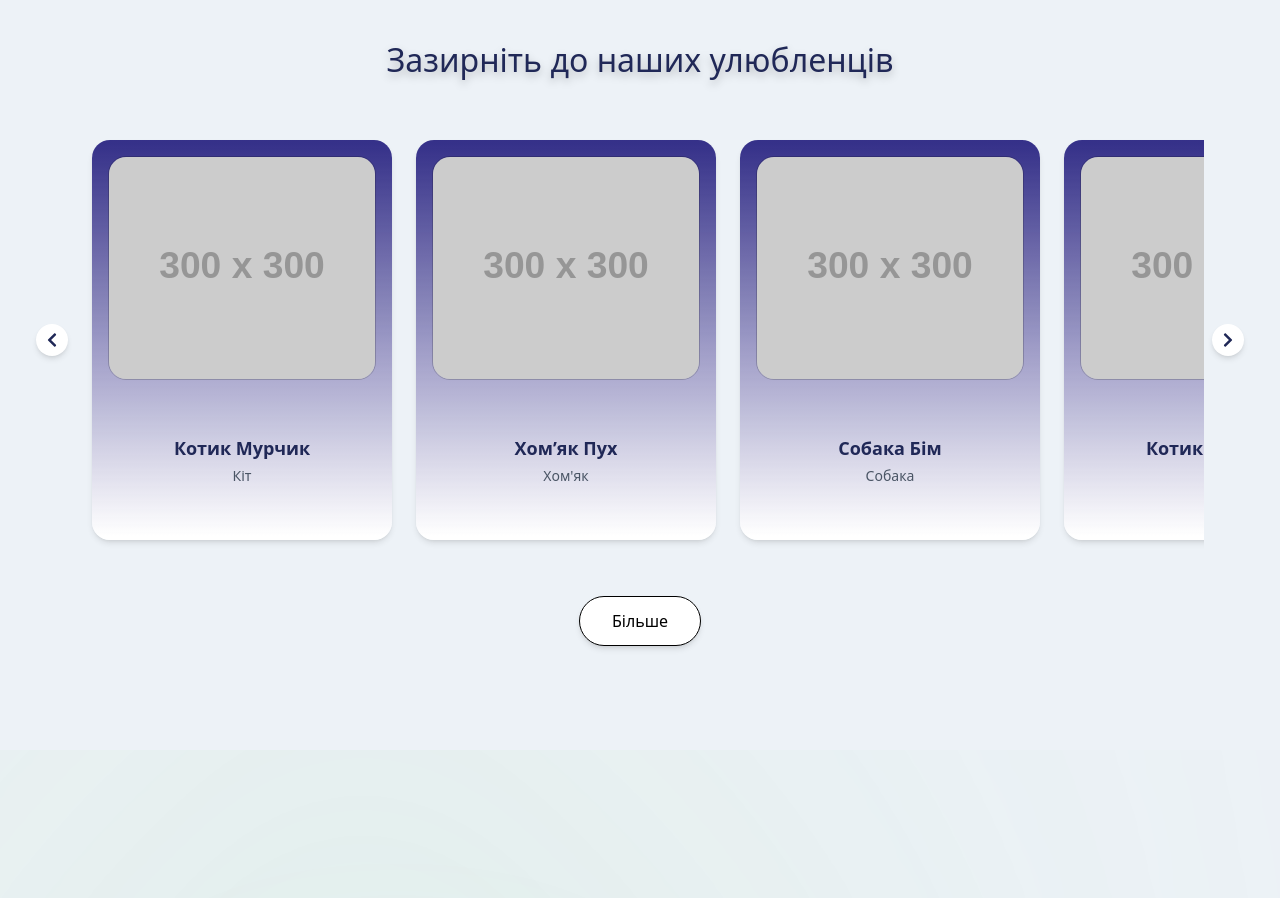
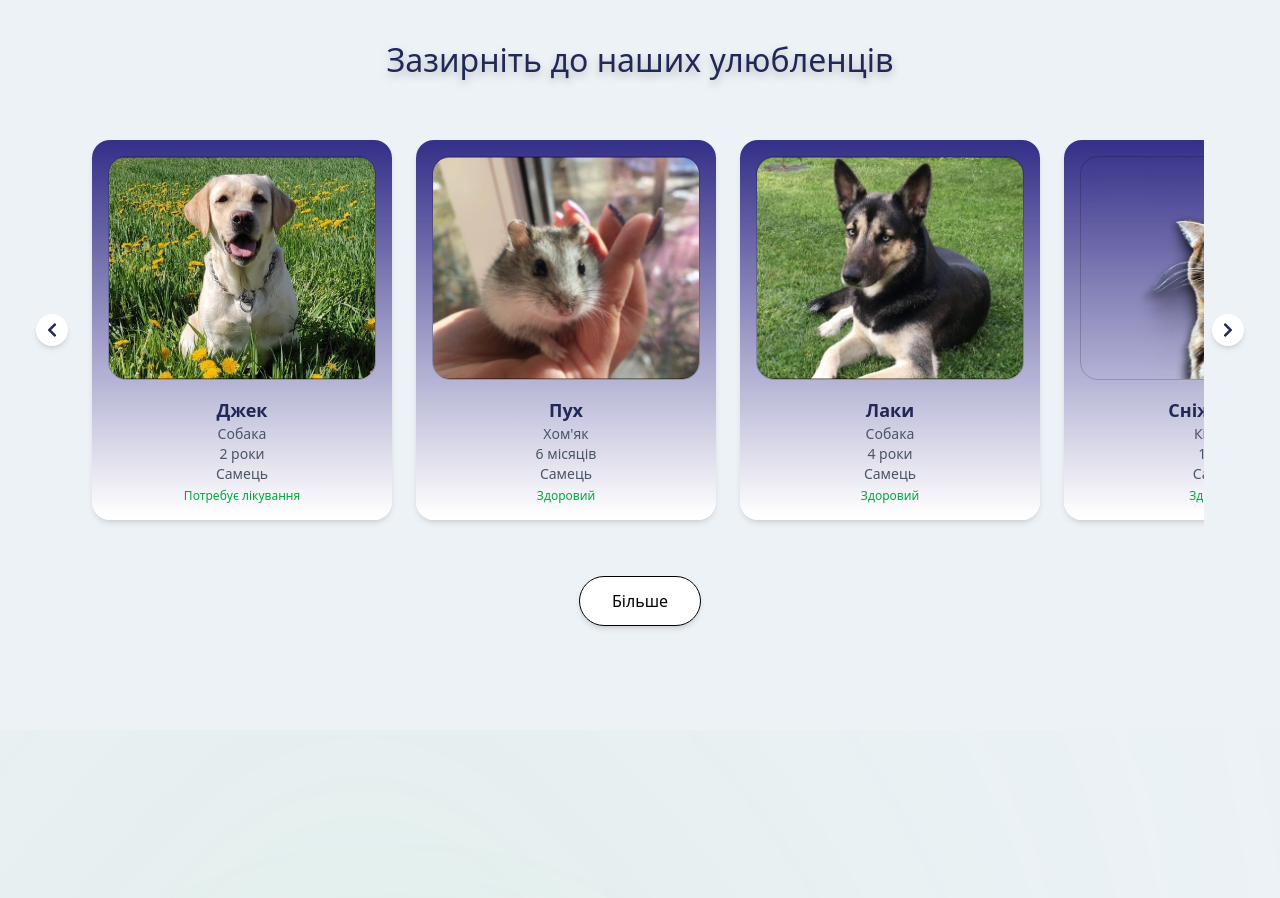
Before and after one commit to Miar0/Django-React-3DN, a React (Vite) app in the folder frontend/: page / in a window 1280 px wide. Shown: the part 920-1818 px from the top of the page. Built offline with nearby package versions, Linux system fonts and the light colour scheme.

Commit message:
refactor: update info

```diff
--- a/frontend/src/components/carousel/Carousel.jsx
+++ b/frontend/src/components/carousel/Carousel.jsx
@@ -1,16 +1,18 @@
 import React, { useRef, useEffect, useState } from 'react';
 import { FaChevronLeft, FaChevronRight } from 'react-icons/fa';
-import pets from '../../data/pets';
+import petsData from '../../data/pets';
 import PetCard from './PetCard';
-import {Link} from "react-router-dom";
+import { Link } from 'react-router-dom';
 
 const Carousel = () => {
     const [index, setIndex] = useState(0);
     const containerRef = useRef(null);
 
-    const CARD_WIDTH = 300; // px — ширина однієї картки
-    const GAP = 24; // px — проміжок між картками
-    const VISIBLE_CARDS = 4;
+    const pets = petsData; // показуємо всі тваринки
+
+    const CARD_WIDTH = 300;
+    const GAP = 24;
+    const VISIBLE_CARDS = 3;
 
     const scrollToIndex = (i) => {
         if (containerRef.current) {
@@ -30,7 +32,7 @@ const Carousel = () => {
             setIndex((prev) => (prev + 1) % pets.length);
         }, 3500);
         return () => clearInterval(interval);
-    }, []);
+    }, [pets.length]);
 
     const handlePrev = () => {
         setIndex((prev) => (prev - 1 + pets.length) % pets.length);
@@ -42,9 +44,9 @@ const Carousel = () => {
 
     return (
         <section className="bg-[#EDF2F7] dark:bg-dark-fond py-12 mt-20">
-            <div className="max-w-[1440px] mx-auto px-19 pb-14 flex flex-col justify-center ">
+            <div className="max-w-[1440px] mx-auto px-19 pb-14 flex flex-col justify-center">
                 <h2 className="text-[32px] text-[#202857] font-medium text-center mb-10 drop-shadow-[0_4px_4px_rgba(0,0,0,0.23)]
-                dark:text-white">
+          dark:text-white">
                     Зазирніть до наших улюбленців
                 </h2>
 
@@ -52,15 +54,12 @@ const Carousel = () => {
                     <button
                         onClick={handlePrev}
                         className="absolute -left-10 top-1/2 transform -translate-y-1/2 z-10 bg-white p-2 rounded-full
-                        shadow-md cursor-pointer transition-transform duration-300 ease-in-out hover:scale-110"
+              shadow-md cursor-pointer transition-transform duration-300 ease-in-out hover:scale-110"
                     >
-                        <FaChevronLeft className="text-[#202857]"/>
+                        <FaChevronLeft className="text-[#202857]" />
                     </button>
-                    <div
-                        ref={containerRef}
-                        className="relative w-full overflow-hidden"
-                    >
-                        {/* Лінійка з картками */}
+
+                    <div ref={containerRef} className="relative w-full overflow-hidden">
                         <div
                             className="flex px-4 will-change-transform py-4"
                             style={{
@@ -68,13 +67,13 @@ const Carousel = () => {
                                 width: `${pets.length * (CARD_WIDTH + GAP)}px`,
                             }}
                         >
-                            {pets.map((pet, idx) => (
+                            {pets.map((pet) => (
                                 <div
                                     key={pet.id}
                                     className="flex-shrink-0"
-                                    style={{width: `${CARD_WIDTH}px`}}
+                                    style={{ width: `${CARD_WIDTH}px` }}
                                 >
-                                    <PetCard pet={pet}/>
+                                    <PetCard pet={pet} />
                                 </div>
                             ))}
                         </div>
@@ -83,18 +82,18 @@ const Carousel = () => {
                     <button
                         onClick={handleNext}
                         className="absolute -right-10 top-1/2 transform -translate-y-1/2 z-10 bg-white p-2 rounded-full
-                         shadow-md cursor-pointer transition-transform duration-300 ease-in-out hover:scale-110"
+              shadow-md cursor-pointer transition-transform duration-300 ease-in-out hover:scale-110"
                     >
-                        <FaChevronRight className="text-[#202857]"/>
+                        <FaChevronRight className="text-[#202857]" />
                     </button>
                 </div>
 
-                <div className="flex justify-center items-center mt-10 ">
+                <div className="flex justify-center items-center mt-10">
                     <Link to="/announcements" className="group">
                         <button
                             className="flex items-center gap-2 px-8 py-3 rounded-full border border-[--color-news-accent] text-[--color-news-accent]
-                    bg-white shadow-md transition hover:bg-[#ECEBFF] hover:scale-105 active:scale-95 focus-visible:ring-2
-                    dark:border-white dark:text-white dark:bg-transparent dark:hover:bg-white/10 cursor-pointer"
+              bg-white shadow-md transition hover:bg-[#ECEBFF] hover:scale-105 active:scale-95 focus-visible:ring-2
+              dark:border-white dark:text-white dark:bg-transparent dark:hover:bg-white/10 cursor-pointer"
                         >
                             Більше
                         </button>
--- a/frontend/src/components/carousel/PetCard.jsx
+++ b/frontend/src/components/carousel/PetCard.jsx
@@ -8,7 +8,7 @@ const PetCard = ({ pet }) => {
 
     return (
         <Link to={`/animals/${pet.id}`}>
-            <div className="w-full max-w-[300px] h-100 mx-auto px-4 pt-4
+            <div className="w-full max-w-[300px] h-auto mx-auto px-4 pt-4
         rounded-[18px] shadow-md flex flex-col items-center justify-start
         transition-transform duration-300 hover:scale-105 z-10 hover:z-30
         bg-[linear-gradient(to_bottom,_rgba(7,0,109,0.8)_1%,_#FFFFFF_99%)]
@@ -16,15 +16,19 @@ const PetCard = ({ pet }) => {
             >
                 <img
                     src={previewImage}
-                    alt={pet?.name || 'Котик'}
+                    alt={pet.name}
                     className="w-68 h-56 object-cover rounded-[18px]
-          border-1 border-[rgba(0,0,0,0.19)]
-          dark:border-[rgba(0,0,0,0.19)]"
+          border-1 border-[rgba(0,0,0,0.19)] dark:border-[rgba(0,0,0,0.19)]"
                 />
                 <div className="p-4 text-center flex flex-col items-center justify-center flex-1">
                     <h3 className="text-lg font-semibold text-[#202857]">{pet.name}</h3>
-                    {pet.type && (
-                        <p className="text-sm text-gray-600 mt-1">{pet.type}</p>
+                    <p className="text-sm text-gray-600">{pet.type}</p>
+                    {pet.age && <p className="text-sm text-gray-600">{pet.age}</p>}
+                    {pet.gender && <p className="text-sm text-gray-600">{pet.gender}</p>}
+                    {pet.healthStatus && (
+                        <p className="text-xs mt-1 text-green-600 dark:text-green-300">
+                            {pet.healthStatus}
+                        </p>
                     )}
                 </div>
             </div>
--- a/frontend/src/data/pets.js
+++ b/frontend/src/data/pets.js
@@ -1,102 +1,82 @@
-import dogImg from '../assets/images/dogs.png';
-import catImg from '../assets/images/cat.png';
-import hamsterImg from  '../assets/images/hamster.png';
-import dogJack  from '../assets/images/dogJack.png';
-import catM  from '../assets/images/catM.png';
-import hamsterM  from '../assets/images/hamsterM.png';
-import dogLabrador  from '../assets/images/dogLabrador.png';
-
+import catImg from '../assets/images/catM.png';
+import dogImg from '../assets/images/dogJack.png';
+import hamsterImg from '../assets/images/hamsterM.png';
+import dogLabrador from '../assets/images/dogLabrador.png';
+import dogImg2 from '../assets/images/dogs.png';
+import catImg2 from '../assets/images/cat.png';
 
 const pets = [
     {
         id: 1,
-        name: "Собака Джек",
-        type: "Собака",
-        image: dogJack,
+        name: "Мурка",
+        type: "Кіт",
+        age: "3 роки",
+        gender: "Самка",
+        healthStatus: "Здорова",
+        description: "Добра киця, яка любить бавитись і муркотіти біля людей.",
+        contact: "shelter@petlink.ua",
+        shelterId: 986,
+        images: [catImg],
     },
     {
         id: 2,
-        name: "Котик Мурчик",
-        type: "Кіт",
-        image: catM,
+        name: "Джек",
+        type: "Собака",
+        age: "2 роки",
+        gender: "Самець",
+        healthStatus: "Потребує лікування",
+        description: "Активний песик, який шукає надійного друга.",
+        contact: "dogshelter@petlink.ua",
+        shelterId: 808,
+        images: [dogImg],
     },
     {
         id: 3,
-        name: "Хом’як Пух",
+        name: "Пух",
         type: "Хом'як",
-        image: hamsterM,
+        age: "6 місяців",
+        gender: "Самець",
+        healthStatus: "Здоровий",
+        description: "Маленький хом'як, ідеальний для сім’ї з дітьми.",
+        contact: "hamsterhouse@petlink.ua",
+        shelterId: 395,
+        images: [hamsterImg],
     },
     {
         id: 4,
-        name: "Собака Бім",
+        name: "Лаки",
         type: "Собака",
-        image: dogLabrador,
+        age: "4 роки",
+        gender: "Самець",
+        healthStatus: "Здоровий",
+        description: "Доброзичливий лабрадор, обожнює прогулянки та дітей.",
+        contact: "labradorrescue@petlink.ua",
+        shelterId: 615,
+        images: [dogLabrador],
     },
-
     {
         id: 5,
-        name: "Котик Мурчик",
-        type: "Кіт",
-        image: catM,
+        name: "Сніжинка",
+        type: "Кішка",
+        age: "1 рік",
+        gender: "Самка",
+        healthStatus: "Здорова",
+        description: "Мила білосніжна киця з блакитними очима, дуже ніжна.",
+        contact: "catlover@petlink.ua",
+        shelterId: 408,
+        images: [catImg2],
     },
     {
         id: 6,
-        name: "Собака Лабрадор",
-        image: dogLabrador,
-    },
-    {
-        id: 7,
-        name: "Хом’як Пух",
-        type: "Хом'як",
-        image: hamsterM,
-    },
-    {
-        id: 8,
-        name: "Собака Бім",
+        name: "Барон і Бірчик",
         type: "Собака",
-        image: dogLabrador,
-    },
-    {
-        id: 9,
-        name: "Котик Мурчик",
-        type: "Кіт",
-        image: catM,
-    },
-    {
-        id: 10,
-        name: "Хом’як Пух",
-        type: "Хом'як",
-        image: hamsterM,
-    },
-    {
-        id: 11,
-        name: "Собака Бім",
-        type: "Собака",
-        image: dogLabrador,
-    },
-
-    {
-        id: 12,
-        name: "Котик Мурчик",
-        type: "Кіт",
-        image: catM,
-    },
-    {
-        id: 13,
-        name: "Собака Лабрадор",
-        image: dogLabrador,
-    },
-    {
-        id: 14,
-        name: "Хом’як Пух",
-        type: "Хом'як",
-        image: hamsterM,
-    },
-    {
-        id: 15,
-        name: "Собака Бім",
-        type: "Собака",
-        image: dogLabrador,
+        age: "5 років",
+        gender: "Самець",
+        healthStatus: "Потребує лікування",
+        description: "Дорослі собаки з великим серцем, врятовані з вулиці.",
+        contact: "baronhome@petlink.ua",
+        shelterId: 369,
+        images: [dogImg2],
     },
 ];
 
--- a/frontend/src/pages/AnimalDetailPage.jsx
+++ b/frontend/src/pages/AnimalDetailPage.jsx
@@ -1,13 +1,17 @@
 import React from 'react';
 import { useParams, Link } from 'react-router-dom';
-import { getPetById } from '../utils/storage';
+import pets from '../data/pets';
+import { getPetsFromStorage } from '../utils/storage';
 import Slider from 'react-slick';
 import 'slick-carousel/slick/slick.css';
 import 'slick-carousel/slick/slick-theme.css';
 
 const AnimalDetailPage = () => {
     const { id } = useParams();
-    const pet = getPetById(id);
+
+    const localPets = getPetsFromStorage() || [];
+    const allPets = [...localPets, ...pets];
+    const pet = allPets.find((p) => p.id === Number(id));
 
     if (!pet) {
         return (
@@ -38,7 +42,6 @@ const AnimalDetailPage = () => {
                 </svg>
                 Повернутися до оголошень
             </Link>
-
 
             <div className="flex flex-col md:flex-row gap-10 bg-white dark:bg-[#1C1C2E] rounded-3xl shadow-md p-6">
                 <div className="w-full md:w-1/2">
--- a/frontend/src/pages/AnnouncementPage.jsx
+++ b/frontend/src/pages/AnnouncementPage.jsx
@@ -1,12 +1,19 @@
 import React, { useState, useMemo, useEffect } from 'react';
-import { getPetsFromStorage } from '../utils/storage';
 import PetCard from '../components/carousel/PetCard';
 import Pagination from '../components/Pagination';
 import SearchInput from '../components/SearchInput';
 import SortDropdown from '../components/SortDropdown';
 import ButtonCreate from '../components/ButtonCreate';
+import pets from '../data/pets'; // hardcoded
+import { getPetsFromStorage } from '../utils/storage';
 
 const ITEMS_PER_PAGE = 12;
+
+const mergePets = (localPets, hardcodedPets) => {
+    const allIds = new Set(localPets.map(p => p.id));
+    const filteredHardcoded = hardcodedPets.filter(p => !allIds.has(p.id));
+    return [...localPets, ...filteredHardcoded];
+};
 
 const AnnouncementPage = () => {
     const [allPets, setAllPets] = useState([]);
@@ -15,7 +22,10 @@ const AnnouncementPage = () => {
     const [sortValue, setSortValue] = useState('name');
 
     useEffect(() => {
-        setAllPets(getPetsFromStorage());
+        const localPets = getPetsFromStorage() || [];
+        const combinedPets = mergePets(localPets, pets);
+
+        setAllPets(combinedPets);
     }, []);
 
     const filteredPets = useMemo(() => {
--- a/frontend/src/pages/ShelterDetailPage.jsx
+++ b/frontend/src/pages/ShelterDetailPage.jsx
@@ -1,10 +1,18 @@
 import React from 'react';
 import { useParams, Link } from 'react-router-dom';
 import shelters from '../data/shelters';
+import pets from '../data/pets';
+import PetCard from '../components/carousel/PetCard';
+import { getPetsFromStorage } from '../utils/storage';
 
 const ShelterDetailPage = () => {
     const { id } = useParams();
     const shelter = shelters.find(s => s.id === Number(id));
+
+    const localPets = getPetsFromStorage() || [];
+    const allPets = [...localPets, ...pets];
+
+    const shelterPets = allPets.filter(p => p.shelterId === shelter?.id);
 
     if (!shelter) {
         return (
@@ -45,7 +53,7 @@ const ShelterDetailPage = () => {
                         <p className="text-gray-600 dark:text-gray-400">{shelter.description}</p>
                     </div>
 
-                    <div className="mt-4 flex items-center  gap-4 w-full">
+                    <div className="mt-4 flex items-center gap-4 w-full">
                         <a
                             href={shelter.website ? `https://${shelter.website}` : "#"}
                             target="_blank"
@@ -67,7 +75,7 @@ const ShelterDetailPage = () => {
 
             <div>
                 <h2 className="text-[20px] md:text-[24px] font-semibold text-[#202857] dark:text-white mb-4">Доступні тварини</h2>
-                {shelter.available === 0 ? (
+                {shelterPets.length === 0 ? (
                     <div className="bg-white dark:bg-[#1C1C2E] rounded-2xl p-6 shadow-md">
                         <h3 className="text-lg font-semibold mb-2 text-[#202857] dark:text-white">Жодна тварина недоступна.</h3>
                         <p className="text-gray-600 dark:text-gray-300">
@@ -79,7 +87,9 @@ const ShelterDetailPage = () => {
                     </div>
                 ) : (
                     <div className="grid sm:grid-cols-2 lg:grid-cols-3 gap-6">
-                        <div className="text-gray-500 dark:text-gray-300">[тут буде список тварин]</div>
+                        {shelterPets.map((pet) => (
+                            <PetCard key={pet.id} pet={pet} />
+                        ))}
                     </div>
                 )}
             </div>
```
Also changed, not shown: frontend/src/data/shelters.js (+58 -5 lines).
